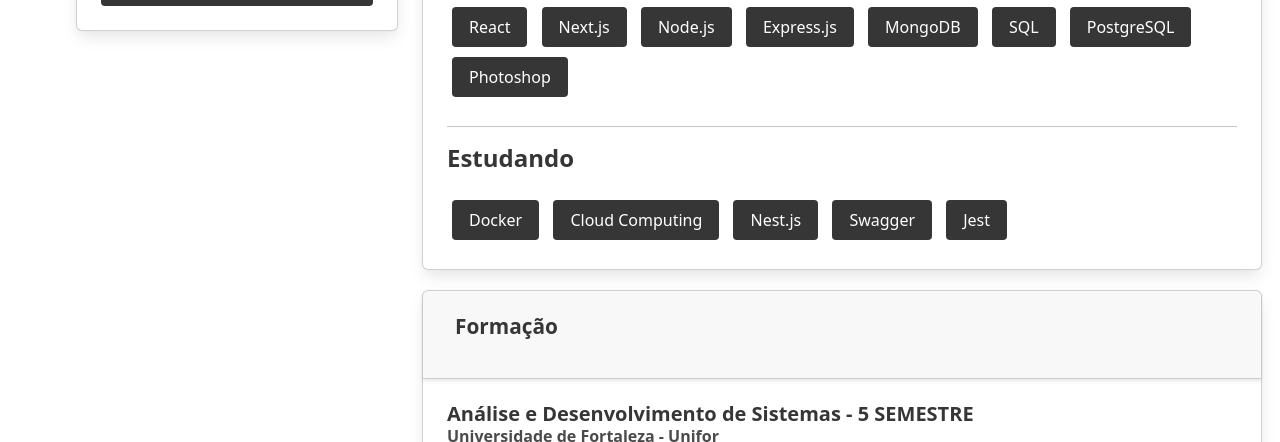
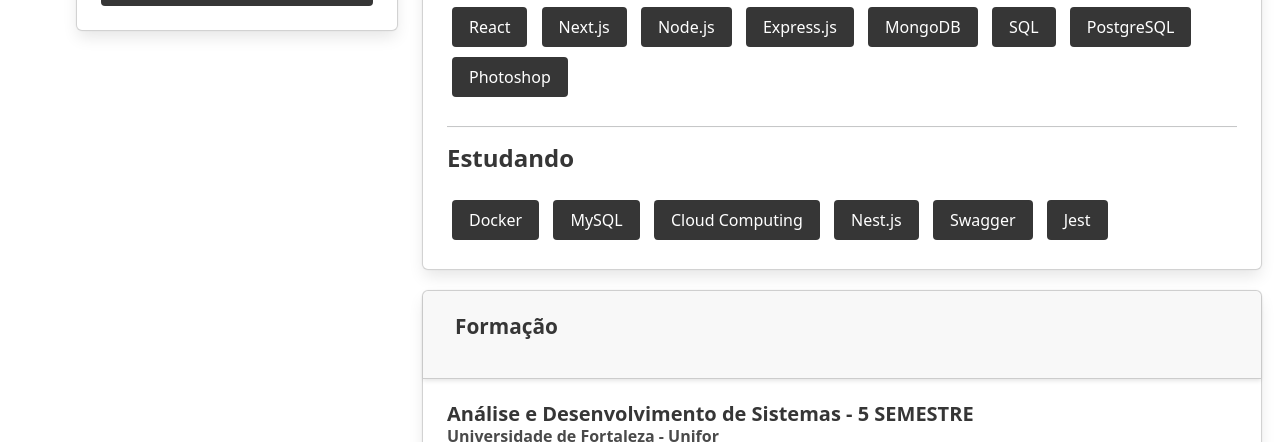
Before and after one commit to ValdiirMartiins/portfolio, a plain HTML site: page index.html in a window 1280 px wide. Shown: the part 658-1100 px from the top of the page. Drawn offline with nearby package versions, Linux system fonts and the light colour scheme.

Commit message:
Update index.html

```diff
--- a/index.html
+++ b/index.html
@@ -98,6 +98,7 @@
                             <div class="content tecnologies">
                                 <p class="title is-4">Estudando</p>
                                 <span class="button is-dark">Docker</span>
+                                <span class="button is-dark">MySQL</span>
                                 <span class="button is-dark">Cloud Computing</span>
                                 <span class="button is-dark">Nest.js</span>
                                 <span class="button is-dark">Swagger</span>
```
